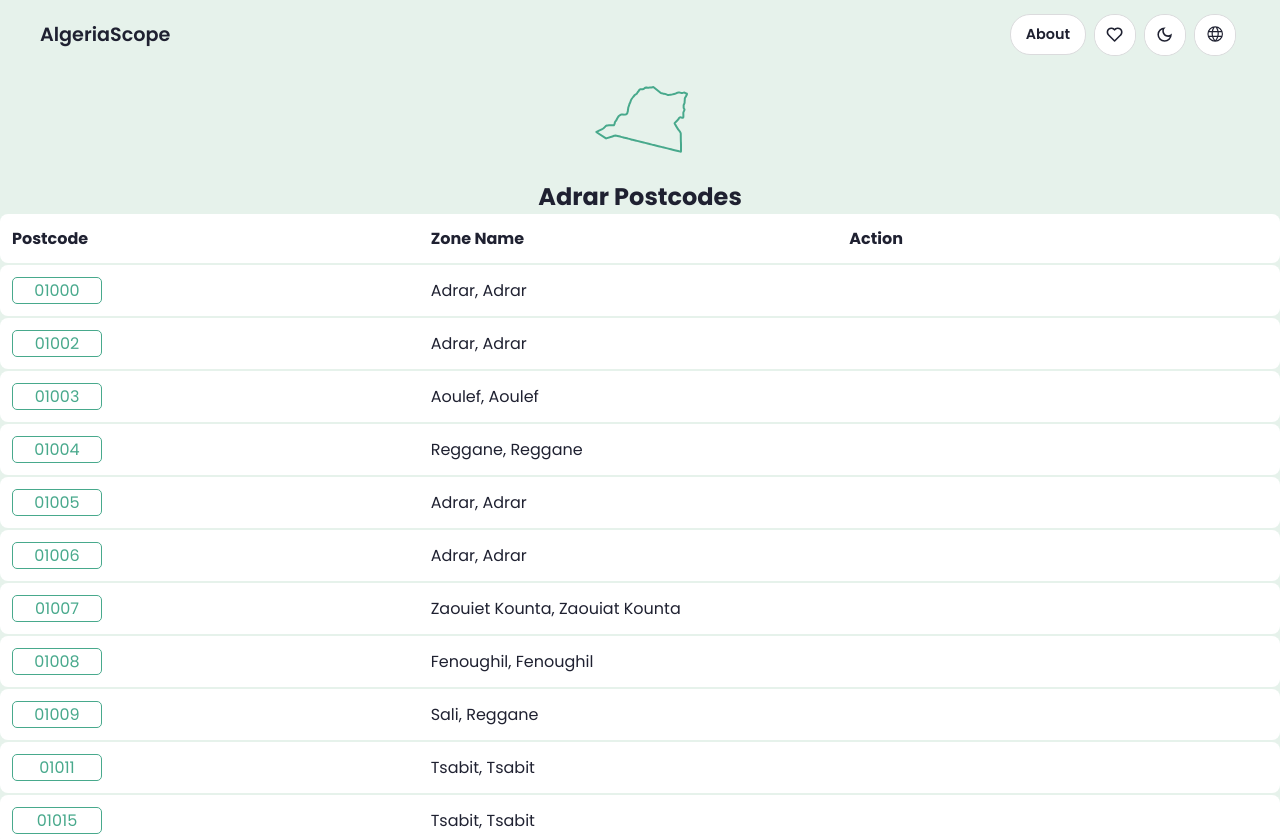
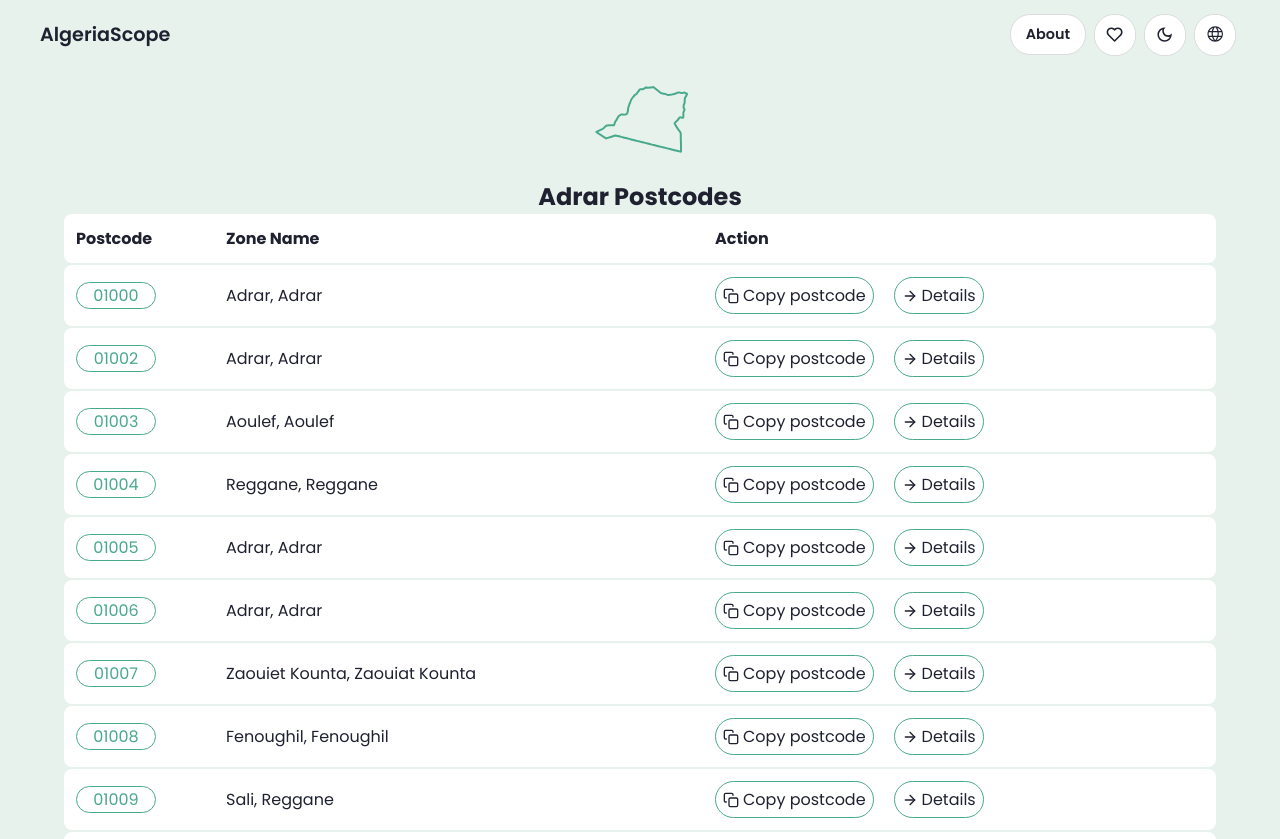
Before and after one commit to algeriascope/algeriascope.github.io, a React (Vite) app: page /postcodes/adrar in a window 1280 px wide. Shown: the top 839 px of the page. Built offline with nearby package versions, Linux system fonts and the light colour scheme.

Commit message:
wilaya postcodes reredesigned

```diff
--- a/src/components/PostcodesSearch.module.css
+++ b/src/components/PostcodesSearch.module.css
@@ -4,6 +4,7 @@
 
 .searchInput {
   display: block;
+  font-family: inherit;
   width: 90vw;
   margin: 30px auto 100px;
   font-size: 1rem;
--- a/src/pages/WilayaPostcodes.jsx
+++ b/src/pages/WilayaPostcodes.jsx
@@ -1,9 +1,11 @@
 import React from 'react';
-import { useParams } from 'react-router-dom';
+import { useParams, Link } from 'react-router-dom';
 import data from '../data/algeria_data.json';
 import { slugify } from './Postcodes';
 import styles from './WilayaPostcodes.module.css';
 import { FaBuildingColumns, FaMapPin } from 'react-icons/fa6';
+import { FiCopy, FiArrowRight } from "react-icons/fi";
+
 import { ReactSVG } from 'react-svg';
 const wilayaMaps = import.meta.glob('../assets/maps/*.svg', {
   eager: true,
@@ -37,8 +39,12 @@ const WilayaPostcodes = () => {
               <span className={styles.postcode}>
                 {p.post_code ? p.post_code : 'xxxxx'}
               </span>
-              <div className={styles.commune}>
+              <span className={styles.commune}>
                 {p.commune_name}, {p.daira_name}
+              </span>
+              <div className={styles.actionBtns}>
+                <button className={styles.copyBtn}><FiCopy /> Copy postcode</button>
+                <Link className={styles.detailsBtn} to='./postcode'><FiArrowRight /> Details</Link>
               </div>
             </div>
           );
--- a/src/pages/WilayaPostcodes.module.css
+++ b/src/pages/WilayaPostcodes.module.css
@@ -37,11 +37,13 @@
 }
 
 .postcodesTable {
+  margin: 0 auto;
   color: var(--text-primary);
   display: flex;
   flex-direction: column;
   gap: 2px;
-  width: 100%;
+  /* width: 100%; */
+  width: 90vw;
 }
 .header {
   font-weight: bold;
@@ -50,41 +52,50 @@
 }
 .row {
   display: grid;
-  grid-template-columns: 1fr 1fr 1fr;
+  grid-template-columns: 150px 1fr 1fr;
   /* grid-template-columns: repeat(4, 1fr);  */
   align-items: center;
   padding: 12px;
   background-color: var(--bg-card);
+  /* border: 1px solid var(--card-border); */
   border-radius: 8px;
 }
 
 
 .postcode {
-  /* display: block; */
   color: var(--accent-color);
   border: 1px solid var(--accent-color);
-  border-radius: 5px;
+  border-radius: 999px;
   text-align: center;
-  width: 90px;
-  /* font-weight: bold; */
-  /* font-size: 1.2rem; */
+  width: 80px;
 }
-/*
-.communeAndDaira {
-  display: block;
-  font-weight: 600;
-  margin: 10px 0;
-} */
 
-.postName,
-.postAddress {
+.actionBtns{
   display: flex;
   align-items: center;
-  gap: 4px;
-  color: #4f4e4ea7;
+  gap: 20px;
 }
 
-.postIcon,
-.addressIcon {
-  color: #797777a7;
+.copyBtn, .detailsBtn{
+  display: flex;
+  align-items: center;
+  justify-content: center;
+  gap: 4px;
+  font-size: 1rem;
+  width: fit-content;
+  color: var(--text-primary);
+  background-color: var(--bg-card);
+  font-family: inherit;
+  text-decoration: none;
+  border: none;
+  padding: 5px 7px;
+  border:1px solid var(--accent-color);
+  border-radius: 999px;
+  cursor: pointer;
 }
+
+.copyBtn:hover, .detailsBtn:hover{
+  color: var(--accent-color);
+  transition: color 0.2s ease-in-out;
+  /* color: #f00; */
+}
```
